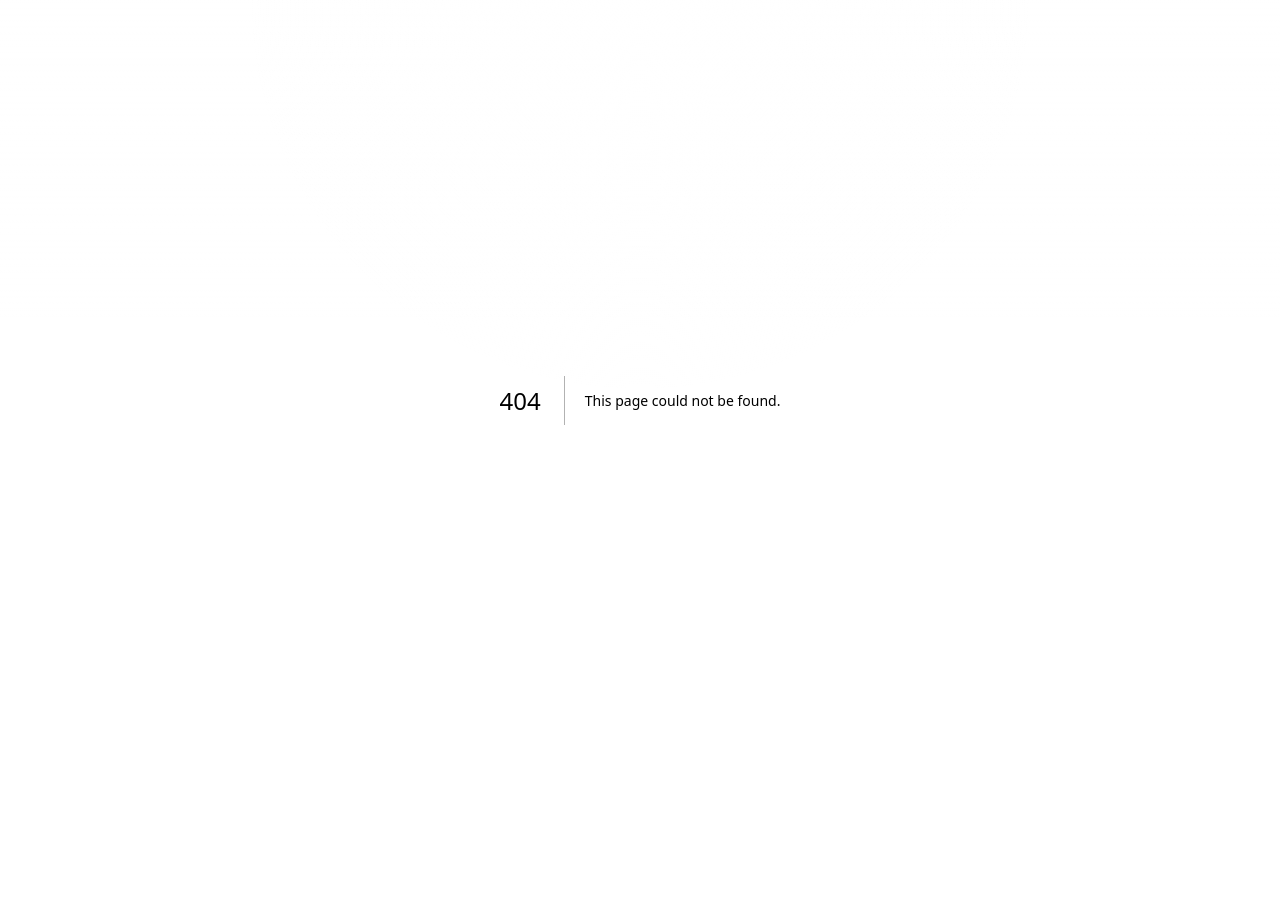
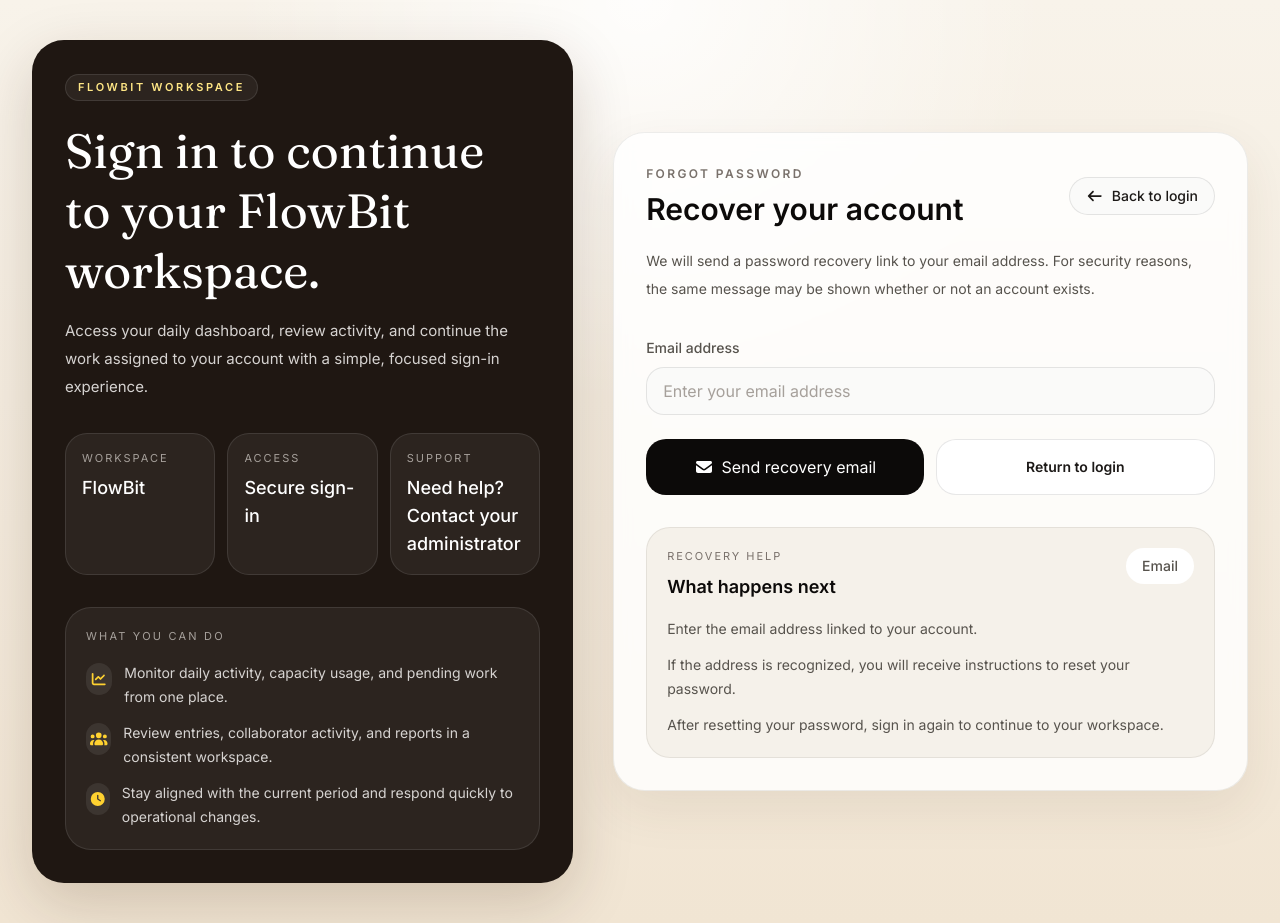
Before and after one commit to dana-khaing/FlowBit_Capacity-Based-Numeric-Transaction-Management-System, a Next.js app in the folder flowbit-frontend/: page /forgot-password in a window 1280 px wide. Before the commit this address had no page. Before the commit the page ends 800 px from the top, so only its background shows below. Built offline with nearby package versions, Linux system fonts and the light colour scheme.

Commit message:
Add forgot-password and sign-up auth flows

```diff
--- /dev/null
+++ b/flowbit-frontend/src/app/forgot-password/page.tsx
@@ -0,0 +1,5 @@
+import { ForgotPasswordPage } from "@/components/auth/forgot-password-page";
+
+export default function ForgotPasswordRoute() {
+  return <ForgotPasswordPage />;
+}
--- /dev/null
+++ b/flowbit-frontend/src/app/sign-up/page.tsx
@@ -0,0 +1,5 @@
+import { SignUpPage } from "@/components/auth/sign-up-page";
+
+export default function SignUpRoute() {
+  return <SignUpPage />;
+}
--- /dev/null
+++ b/flowbit-frontend/src/components/auth/forgot-password-form-card.tsx
@@ -0,0 +1,74 @@
+"use client";
+
+import Link from "next/link";
+import { FontAwesomeIcon } from "@fortawesome/react-fontawesome";
+import { faArrowLeft, faEnvelope } from "@fortawesome/free-solid-svg-icons";
+import { AuthInput } from "./auth-input";
+import { Button } from "@/components/ui/button";
+import { Card, CardContent } from "@/components/ui/card";
+
+const recoveryNotes = [
+  "Enter the email address linked to your account.",
+  "If the address is recognized, you will receive instructions to reset your password.",
+  "After resetting your password, sign in again to continue to your workspace.",
+];
+
+export function ForgotPasswordFormCard() {
+  return (
+    <Card className="mt-5 bg-white/82 p-5 shadow-[0_18px_50px_rgba(73,52,26,0.08)] backdrop-blur sm:p-8 lg:mt-0 lg:w-[54%]">
+      <div className="flex items-center justify-between gap-3">
+        <div>
+          <p className="text-[12px] font-semibold uppercase tracking-[0.2em] text-stone-500">Forgot Password</p>
+          <h2 className="mt-2 text-3xl font-semibold text-stone-950">Recover your account</h2>
+        </div>
+        <Link
+          href="/login"
+          className="inline-flex items-center gap-2 rounded-full border border-stone-900/10 bg-stone-50 px-4 py-2 text-sm font-medium text-stone-600"
+        >
+          <FontAwesomeIcon icon={faArrowLeft} className="h-3.5 w-3.5" />
+          Back to login
+        </Link>
+      </div>
+
+      <p className="mt-5 max-w-2xl text-sm leading-7 text-stone-600">
+        We will send a password recovery link to your email address. For security reasons, the same message may be shown
+        whether or not an account exists.
+      </p>
+
+      <div className="mt-8">
+        <AuthInput label="Email address" type="text" placeholder="Enter your email address" />
+      </div>
+
+      <div className="mt-6 flex flex-col gap-3 sm:flex-row">
+        <Button className="flex-1" size="lg">
+          <FontAwesomeIcon icon={faEnvelope} className="h-4 w-4" />
+          Send recovery email
+        </Button>
+        <Link
+          href="/login"
+          className="inline-flex flex-1 items-center justify-center rounded-[20px] border border-stone-900/10 bg-white px-5 py-4 text-sm font-semibold text-stone-700 transition hover:bg-stone-50"
+        >
+          Return to login
+        </Link>
+      </div>
+
+      <Card className="mt-8 rounded-[24px] bg-[#f5f1ea]">
+        <CardContent className="p-5">
+          <div className="flex flex-col gap-4 md:flex-row md:items-start md:justify-between">
+            <div>
+              <p className="text-[11px] uppercase tracking-[0.18em] text-stone-500">Recovery Help</p>
+              <h3 className="mt-2 text-lg font-semibold text-stone-950">What happens next</h3>
+            </div>
+            <div className="rounded-full bg-white px-4 py-2 text-sm font-medium text-stone-600">Email</div>
+          </div>
+
+          <ul className="mt-4 space-y-3 text-sm leading-6 text-stone-600">
+            {recoveryNotes.map((item) => (
+              <li key={item}>{item}</li>
+            ))}
+          </ul>
+        </CardContent>
+      </Card>
+    </Card>
+  );
+}
--- /dev/null
+++ b/flowbit-frontend/src/components/auth/forgot-password-page.tsx
@@ -0,0 +1,10 @@
+import { AuthShell } from "./auth-shell";
+import { ForgotPasswordFormCard } from "./forgot-password-form-card";
+
+export function ForgotPasswordPage() {
+  return (
+    <AuthShell>
+      <ForgotPasswordFormCard />
+    </AuthShell>
+  );
+}
--- /dev/null
+++ b/flowbit-frontend/src/components/auth/sign-up-form-card.tsx
@@ -0,0 +1,78 @@
+"use client";
+
+import Link from "next/link";
+import { FontAwesomeIcon } from "@fortawesome/react-fontawesome";
+import { faArrowLeft, faUserPlus } from "@fortawesome/free-solid-svg-icons";
+import { AuthInput } from "./auth-input";
+import { Button } from "@/components/ui/button";
+import { Card, CardContent } from "@/components/ui/card";
+
+const signUpNotes = [
+  "Fill in your account details carefully before submitting.",
+  "After your account is created, sign in with your new credentials to continue.",
+  "Contact your administrator if you need help with account access or approval.",
+];
+
+export function SignUpFormCard() {
+  return (
+    <Card className="mt-5 bg-white/82 p-5 shadow-[0_18px_50px_rgba(73,52,26,0.08)] backdrop-blur sm:p-8 lg:mt-0 lg:w-[54%]">
+      <div className="flex items-center justify-between gap-3">
+        <div>
+          <p className="text-[12px] font-semibold uppercase tracking-[0.2em] text-stone-500">Sign Up</p>
+          <h2 className="mt-2 text-3xl font-semibold text-stone-950">Create your account</h2>
+        </div>
+        <Link
+          href="/login"
+          className="inline-flex items-center gap-2 rounded-full border border-stone-900/10 bg-stone-50 px-4 py-2 text-sm font-medium text-stone-600"
+        >
+          <FontAwesomeIcon icon={faArrowLeft} className="h-3.5 w-3.5" />
+          Back to login
+        </Link>
+      </div>
+
+      <div className="mt-8 grid gap-4 md:grid-cols-2">
+        <AuthInput label="Full name" type="text" placeholder="Enter your full name" />
+        <AuthInput label="Username" type="text" placeholder="Choose a username" />
+        <AuthInput label="Email address" type="text" placeholder="Enter your email address" />
+        <AuthInput label="Phone number" type="text" placeholder="Enter your phone number" />
+        <AuthInput label="Password" type="password" placeholder="Create a password" />
+        <AuthInput label="Confirm password" type="password" placeholder="Confirm your password" />
+      </div>
+
+      <div className="mt-6 flex flex-col gap-3 sm:flex-row">
+        <Button className="flex-1" size="lg">
+          <FontAwesomeIcon icon={faUserPlus} className="h-4 w-4" />
+          Create account
+        </Button>
+        <Link
+          href="/login"
+          className="inline-flex flex-1 items-center justify-center rounded-[20px] border border-stone-900/10 bg-white px-5 py-4 text-sm font-semibold text-stone-700 transition hover:bg-stone-50"
+        >
+          Log in after sign up
+        </Link>
+      </div>
+
+      <p className="mt-5 text-sm leading-7 text-stone-600">
+        After your account is created, you will return to the login flow and sign in with your new account details.
+      </p>
+
+      <Card className="mt-8 rounded-[24px] bg-[#f5f1ea]">
+        <CardContent className="p-5">
+          <div className="flex flex-col gap-4 md:flex-row md:items-start md:justify-between">
+            <div>
+              <p className="text-[11px] uppercase tracking-[0.18em] text-stone-500">Account Setup</p>
+              <h3 className="mt-2 text-lg font-semibold text-stone-950">Before you continue</h3>
+            </div>
+            <div className="rounded-full bg-white px-4 py-2 text-sm font-medium text-stone-600">New user</div>
+          </div>
+
+          <ul className="mt-4 space-y-3 text-sm leading-6 text-stone-600">
+            {signUpNotes.map((item) => (
+              <li key={item}>{item}</li>
+            ))}
+          </ul>
+        </CardContent>
+      </Card>
+    </Card>
+  );
+}
--- /dev/null
+++ b/flowbit-frontend/src/components/auth/sign-up-page.tsx
@@ -0,0 +1,10 @@
+import { AuthShell } from "./auth-shell";
+import { SignUpFormCard } from "./sign-up-form-card";
+
+export function SignUpPage() {
+  return (
+    <AuthShell>
+      <SignUpFormCard />
+    </AuthShell>
+  );
+}
```
